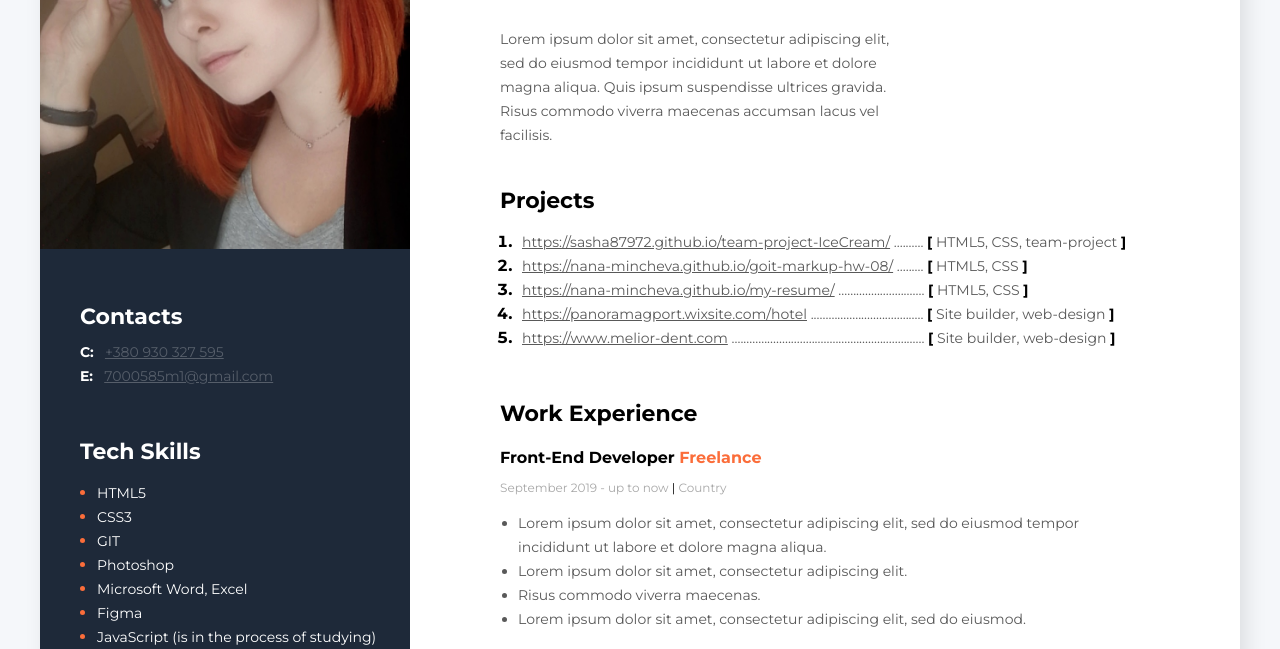
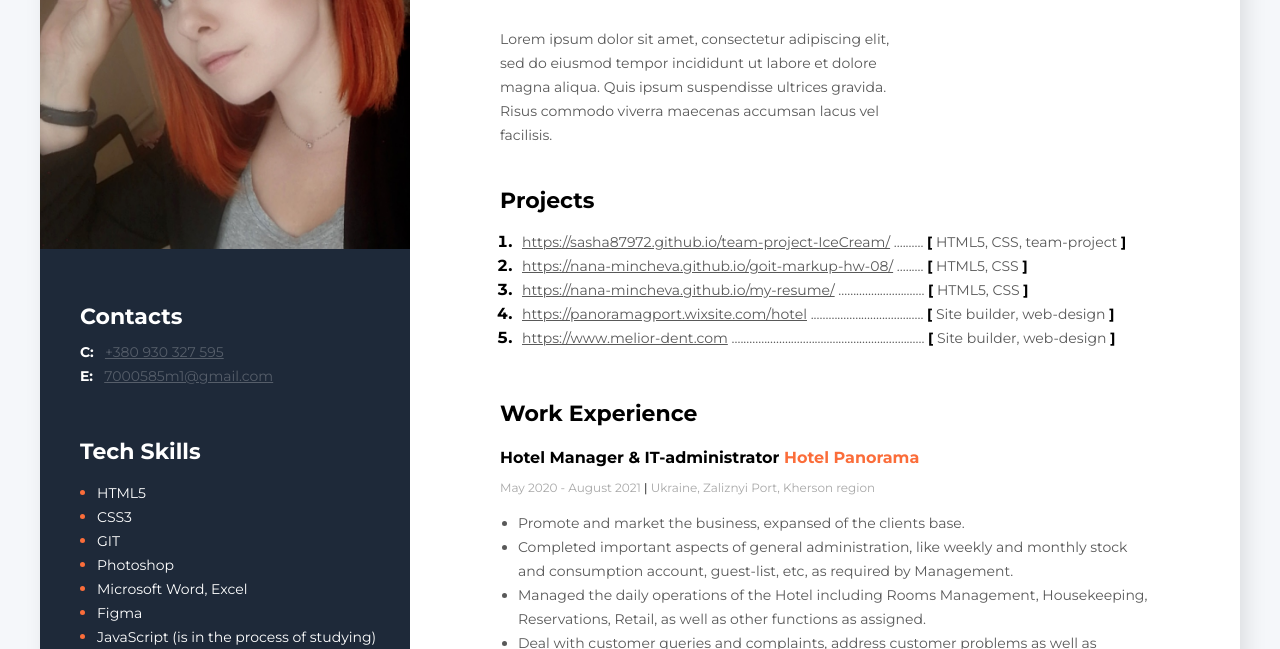
Before and after one commit to nana-mincheva/my-resume, a plain HTML site: page index.html in a window 1280 px wide. Shown: the part 282-931 px from the top of the page. Drawn offline with Linux system fonts and the light colour scheme.

Commit message:
add work experience

```diff
--- a/index.html
+++ b/index.html
@@ -77,14 +77,16 @@
 
                 <!-- Company 3-->
                 <div class="my-work-experience-company-block">
-            <h4 class="my-work-experience-position"> Front-End Developer <span class="my-work-experience-company">Freelance</span></h4>
-            <p class="my-work-experience-period">September 2019 - up to now <span class="my-work-experience-divider">|</span> Country</p>
+            <h4 class="my-work-experience-position"> Hotel Manager & IT-administrator <span class="my-work-experience-company">Hotel Panorama</span></h4>
+            <p class="my-work-experience-period">May 2020 - August 2021 <span class="my-work-experience-divider">|</span> Ukraine, Zaliznyi Port, Kherson region </p>
 
             <ul class="my-work-experience-duties">
-                <li class ="my-work-experience-duty"> Lorem ipsum dolor sit amet, consectetur adipiscing elit, sed do eiusmod tempor incididunt ut labore et dolore magna aliqua.</li>
-                        <li class ="my-work-experience-duty">Lorem ipsum dolor sit amet, consectetur adipiscing elit.</li>
-                        <li class ="my-work-experience-duty">Risus commodo viverra maecenas.</li>
-                        <li class ="my-work-experience-duty">Lorem ipsum dolor sit amet, consectetur adipiscing elit, sed do eiusmod.</li>
+                <li class ="my-work-experience-duty">Promote and market the business, expansed of the clients base.</li>
+                        <li class ="my-work-experience-duty">Completed important aspects of general administration, like weekly and monthly stock and consumption account,
+                        guest-list, etc, as required by Management.</li>
+                        <li class ="my-work-experience-duty">Managed the daily operations of the Hotel including Rooms Management, Housekeeping, Reservations, Retail, as well as other functions as assigned.</li>
+                        <li class ="my-work-experience-duty">Deal with customer queries and complaints, address customer problems as well as troubleshoot.</li>
+                        <li class="my-work-experience-duty">Hotel website development and regular maintenance.</li>
                     </ul>
                 </div>
 
```
